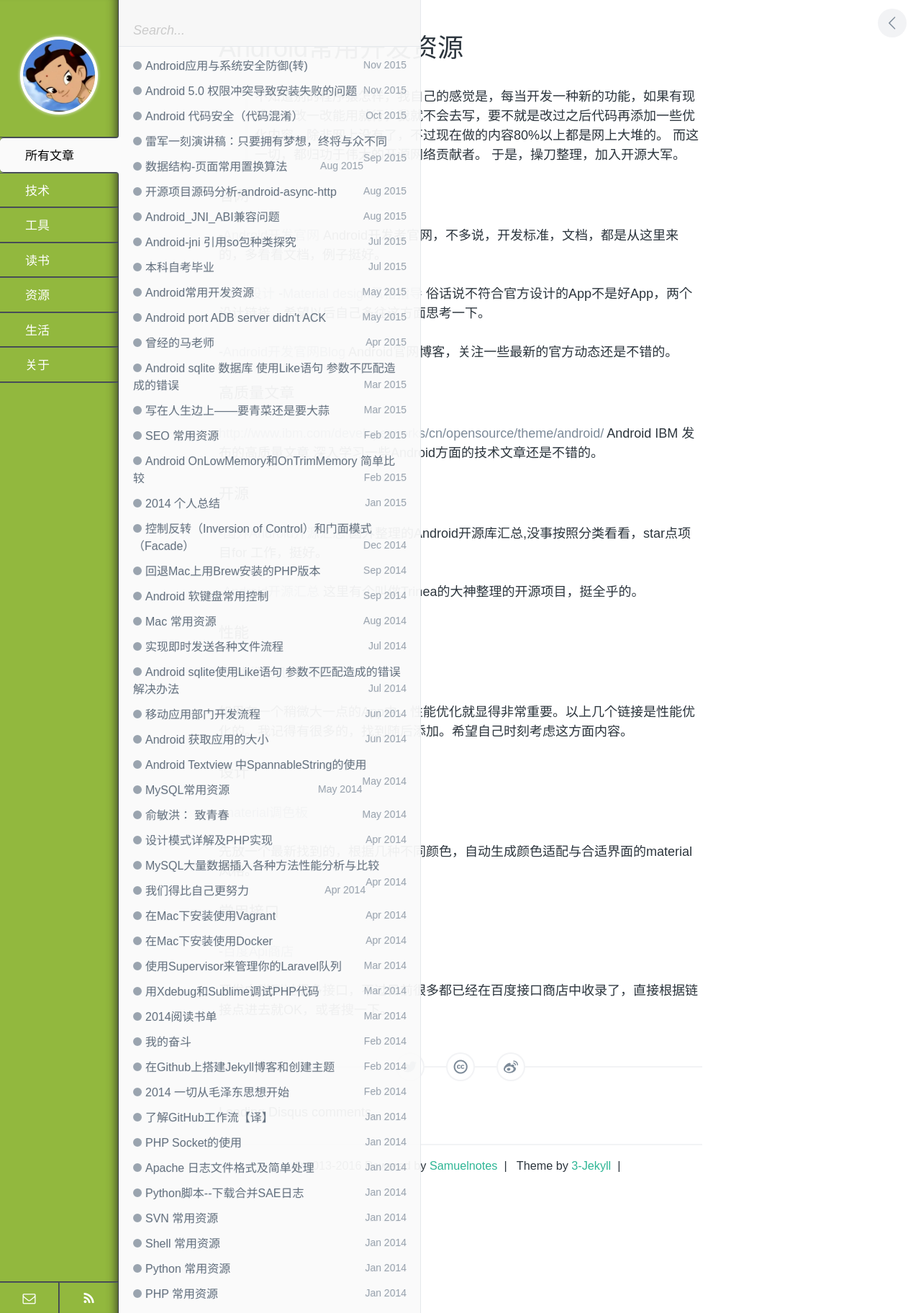
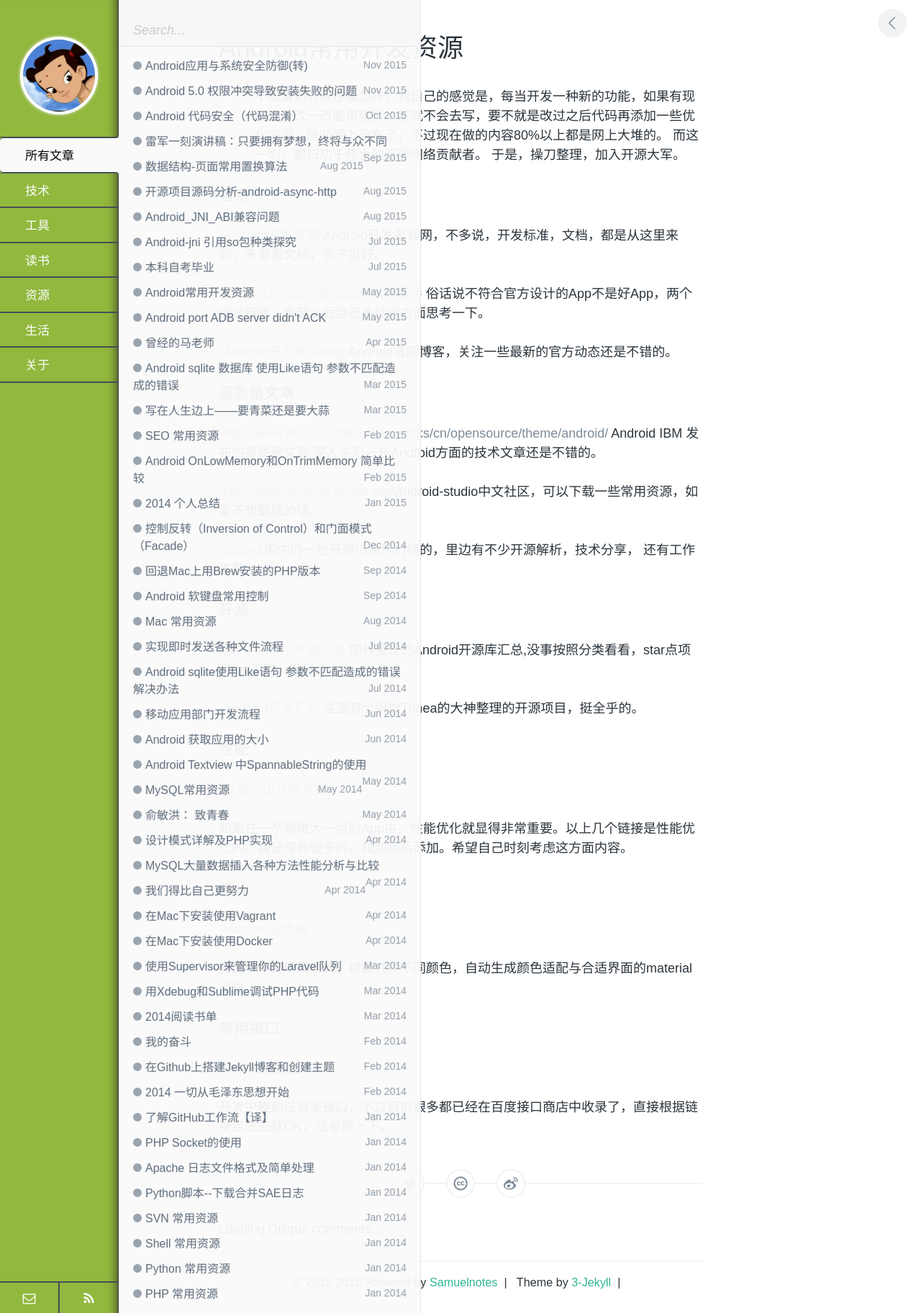
Before and after one commit to samuelhehe/samuelhehe.github.io, a Jekyll site: the page built from _posts/resource/2015-05-13-general-android-dev-resources.md, in a window 1280 px wide. Shown: the whole page at 72% size. Built offline with Jekyll 4.4.1, drawn with Linux system fonts in a browser that asks for light colours; comment, search, counter and statistics services are not loaded.

Commit message:
modify site

```diff
--- a/_posts/resource/2015-05-13-general-android-dev-resources.md
+++ b/_posts/resource/2015-05-13-general-android-dev-resources.md
@@ -21,8 +21,13 @@
 Android官网博客，关注一些最新的官方动态还是不错的。
 
 ### 高质量文章
-[http://www.ibm.com/developerworks/cn/opensource/theme/android/](http://www.ibm.com/developerworks/cn/opensource/theme/android/)
+-[http://www.ibm.com/developerworks/cn/opensource/theme/android/](http://www.ibm.com/developerworks/cn/opensource/theme/android/)
 Android IBM 发布的高质量文章 深入学习一些Android方面的技术文章还是不错的。
+
+-[http://www.android-studio.org/](http://www.android-studio.org/)Android-studio中文社区，可以下载一些常用资源，如果不想翻墙的话。
+
+-[codekk](http://p.codekk.com/)国内的一批开源小伙伴们搞的，里边有不少开源解析，技术分享， 还有工作推荐
+
 
 ### 开源
 -<a href="http://android-arsenal.com/">国外Android开源汇总</a>
```
